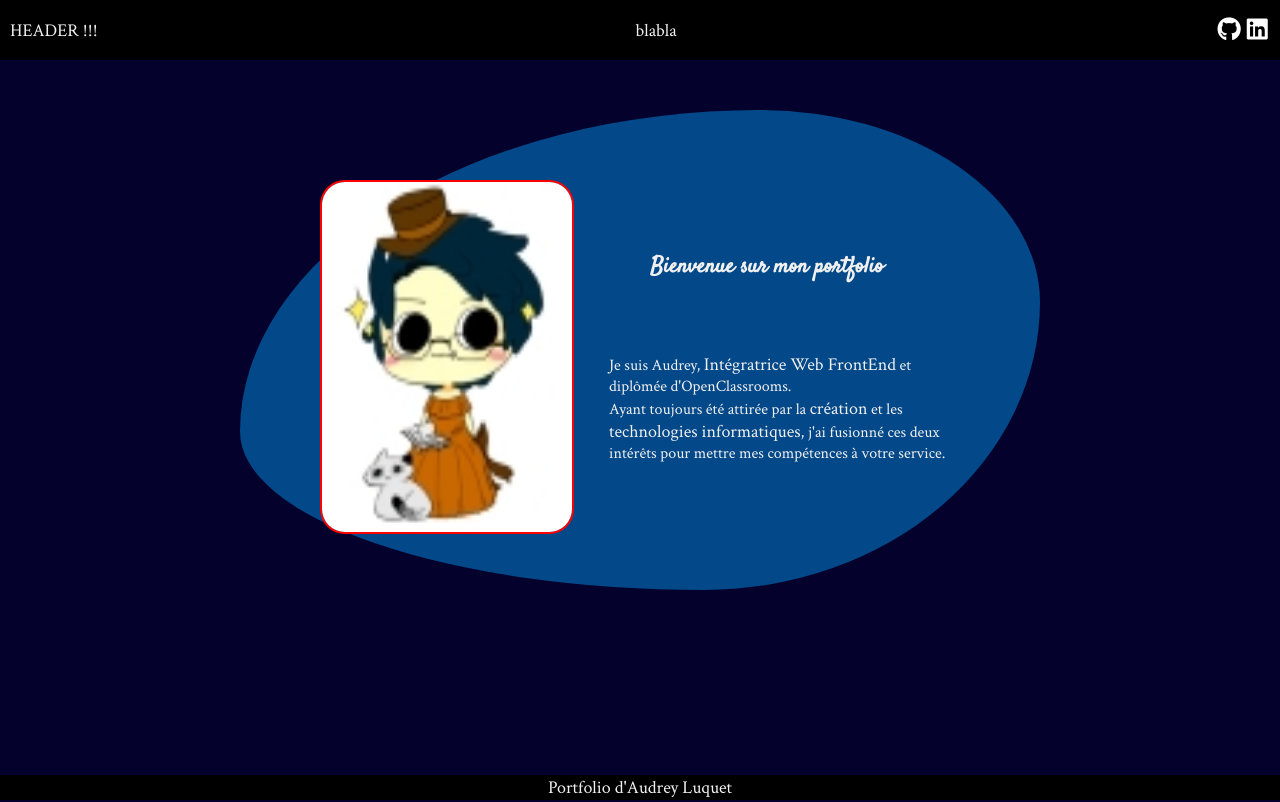
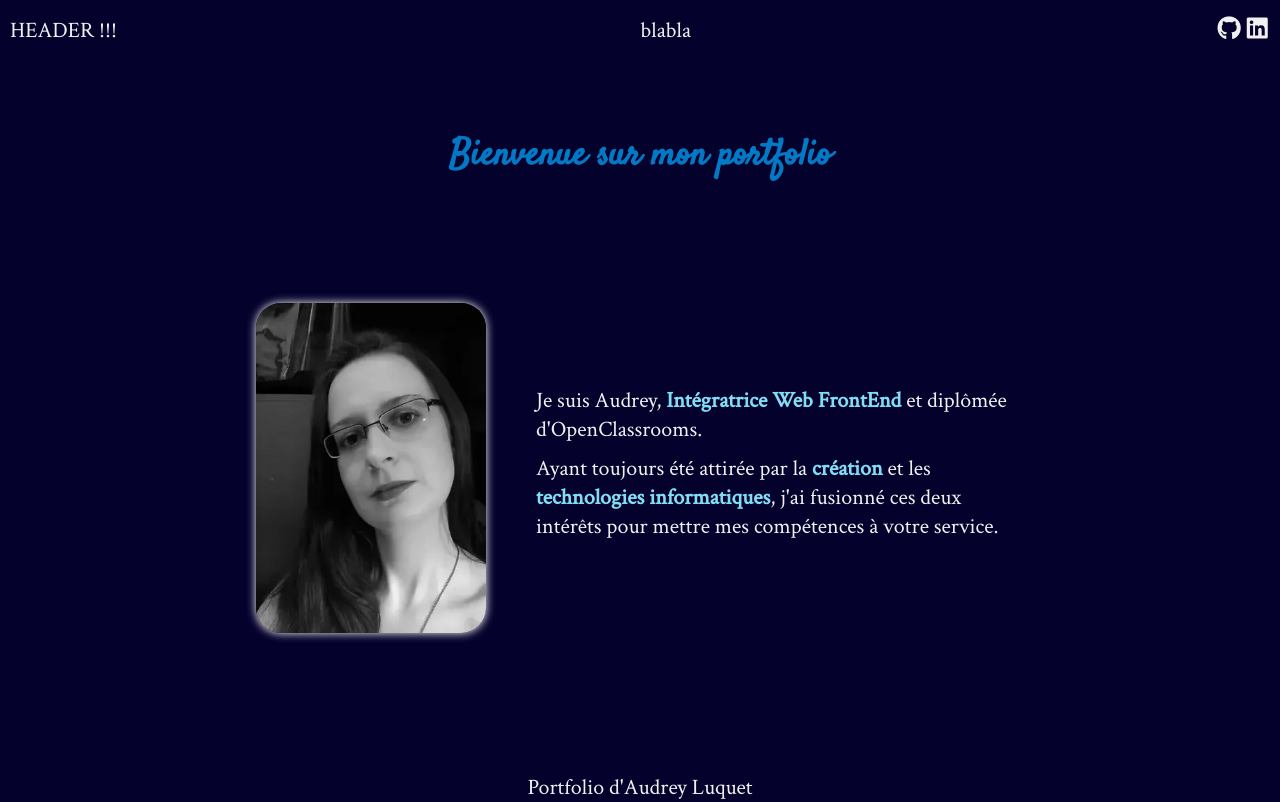
Before and after one commit to AudreyYuedra/portfolio, a React (Create React App) app: page / in a window 1280 px wide. Built offline with nearby package versions, Linux system fonts and the light colour scheme.

Commit message:
modif style Home

```diff
--- a/src/pages/Home.jsx
+++ b/src/pages/Home.jsx
@@ -1,57 +1,36 @@
-import Moi from "../assets/Moi3.jpg"
+import Moi from "../assets/Photo_Profil.webp"
 
 import styled from "styled-components"
 import { mixins } from "../styles/mixins"
-import { colors, fontFamily, fontSize } from "../styles/variables"
+import { colors } from "../styles/variables"
 const Main = styled.main`
+   margin: 70px 0;
+   ${mixins.column};
    ${mixins.totalCenter};
-   margin: 50px 0;
-   position: relative;
-`
-const Shape = styled.div`
-   width: 800px;
-   height: 480px;
-   ${mixins.totalCenter};
-   background-color: ${colors.bg_secondary};
-   opacity: 0.6;
-   border-radius: 65% 35% 42% 58% / 67% 40% 60% 33%;
-   ${mixins.rowSpaceBetween};
-   align-items: center;
-   position: relative;
-   rigth: -50%;
-   top: 10%;
+   & h2 {
+      ${mixins.titleH2};
+   }
 `
 const Section = styled.section`
-   display: flex;
-   flex-direction: row;
-   padding: 5px;
-   width: 50%;
-   position: absolute;
-   z-index: 2;
-   top: 65px;
+   width: 60%;
+   ${mixins.row};
+   margin-top: 80px;
 `
 const Img = styled.img`
-   width: 250px;
-   height: 350px;
-   border: solid 2px red;
+   width: 230px;
+   height: 330px;
    border-radius: 25px;
+   box-shadow: 0 0 10px ${colors.white};
 `
 const Article = styled.article`
    ${mixins.column};
    justify-content: center;
-   color: ${colors.bg_tertiary};
-   & h2 {
-      display: flex;
-      align-self: center;
-      font-family: ${fontFamily.ff_secondary};
-      font-size: ${fontSize.title};
-      margin-bottom: 70px;
-   }
+   margin-left: 50px;
    & p {
-      font-size: ${fontSize.subtitle};
-      margin-left: 35px;
+      margin-bottom: 10px;
       & span {
-         font-weigth: 600;
+         font-weight: 700;
+         color: ${colors.pastel_blue};
       }
    }
 `
@@ -59,18 +38,18 @@ const Article = styled.article`
 export default function Home() {
    return (
       <Main>
+         <h2>Bienvenue sur mon portfolio</h2>
          <Section>
             <Img src={Moi} />
             <Article>
-               <h2>Bienvenue sur mon portfolio</h2>
                <p>
                   Je suis Audrey, <span>Intégratrice Web FrontEnd</span> et diplômée d'OpenClassrooms.
-                  <br />
+               </p>
+               <p>
                   Ayant toujours été attirée par la <span>création</span> et les <span>technologies informatiques</span>, j'ai fusionné ces deux intérêts pour mettre mes compétences à votre service.
                </p>
             </Article>
          </Section>
-         <Shape />
       </Main>
    )
 }
--- a/src/styles/mixins.jsx
+++ b/src/styles/mixins.jsx
@@ -1,6 +1,11 @@
 import { css } from "styled-components"
+import { colors, fontFamily, fontSize } from "../styles/variables"
 
 export const mixins = {
+   row: () => css`
+      display: flex;
+      flex-direction: row;
+   `,
    rowSpaceBetween: () => css`
       display: flex;
       flex-direction: row;
@@ -19,4 +24,12 @@ export const mixins = {
       display: row;
       justify-content: center;
    `,
+   titleH2: () => css`
+      display: flex;
+      justify-content: center;
+      font-family: ${fontFamily.Satisfy};
+      font-size: ${fontSize.title_h2};
+      color: ${colors.light_blue};
+      margin-bottom: 40px;
+   `,
 }
--- a/src/styles/style.css
+++ b/src/styles/style.css
@@ -2,7 +2,7 @@
    margin: 0;
    padding: 0;
    font-family: "Crimson Text", serif;
-   font-size: 18px;
+   font-size: 22px;
    color: #f0f0f0;
 }
 
--- a/src/styles/variables.jsx
+++ b/src/styles/variables.jsx
@@ -1,17 +1,19 @@
 export const fontFamily = {
-   ff_primary: "Crimson Text",
-   ff_secondary: "Satisfy",
+   CrimsonText: "Crimson Text",
+   Satisfy: "Satisfy",
 }
 
 export const colors = {
-   txt_primary: "#FFFFFF", // blanc
-   bg_primary: "#05092d", // bleu foncé
-   bg_secondary: "#0279c5", // bleu clair (à mettre en transparent)
-   bg_tertiary: "#000000", // noir
+   white: "#FFFFFF",
+   black: "#000000",
+
+   deep_blue: "#05092d",
+   light_blue: "#0279c5",
+   pastel_blue: "#81ddf4",
 }
 
 export const fontSize = {
-   title: "22px",
+   title_h2: "36px",
    subtitle: "16px",
    mini_txt: "11px",
    txt_about: "12px",
```
Also changed, not shown: src/assets/Moi3.jpg (deleted), src/assets/Photo_Profil.webp (added).
